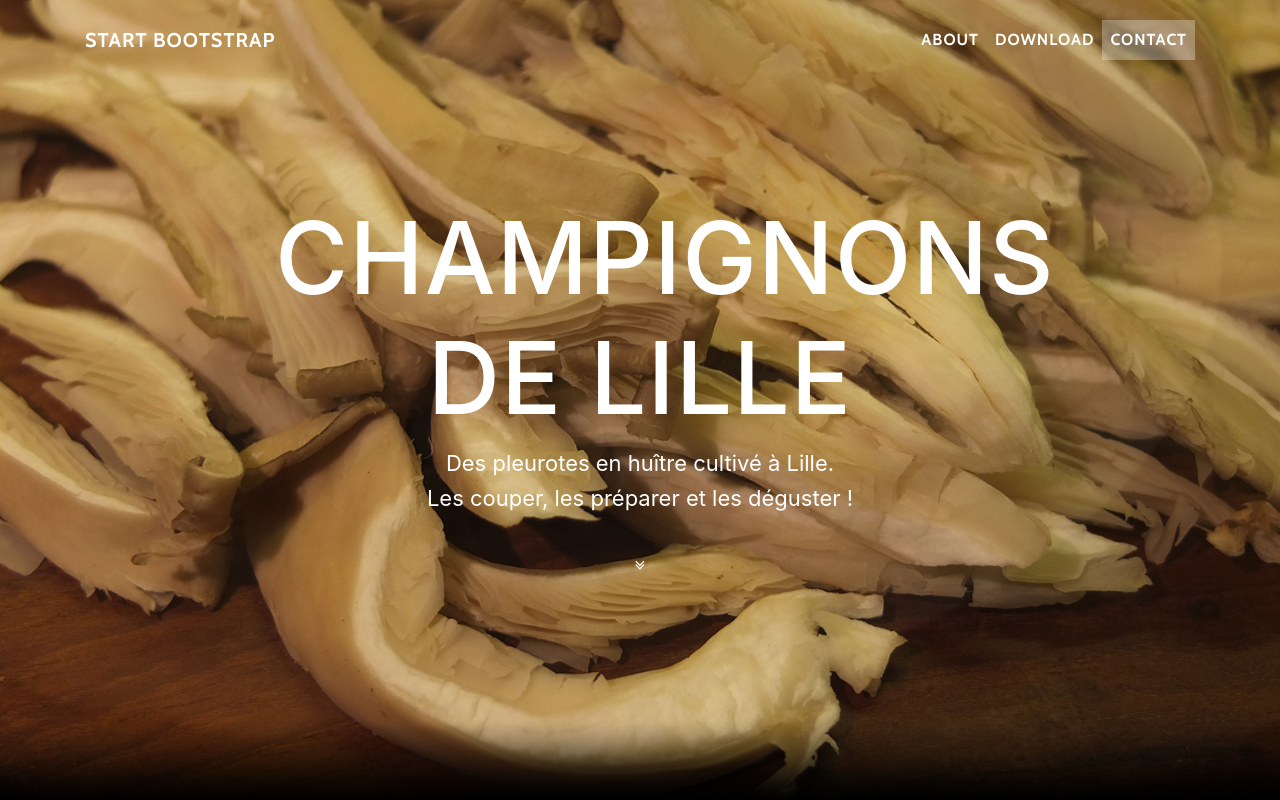
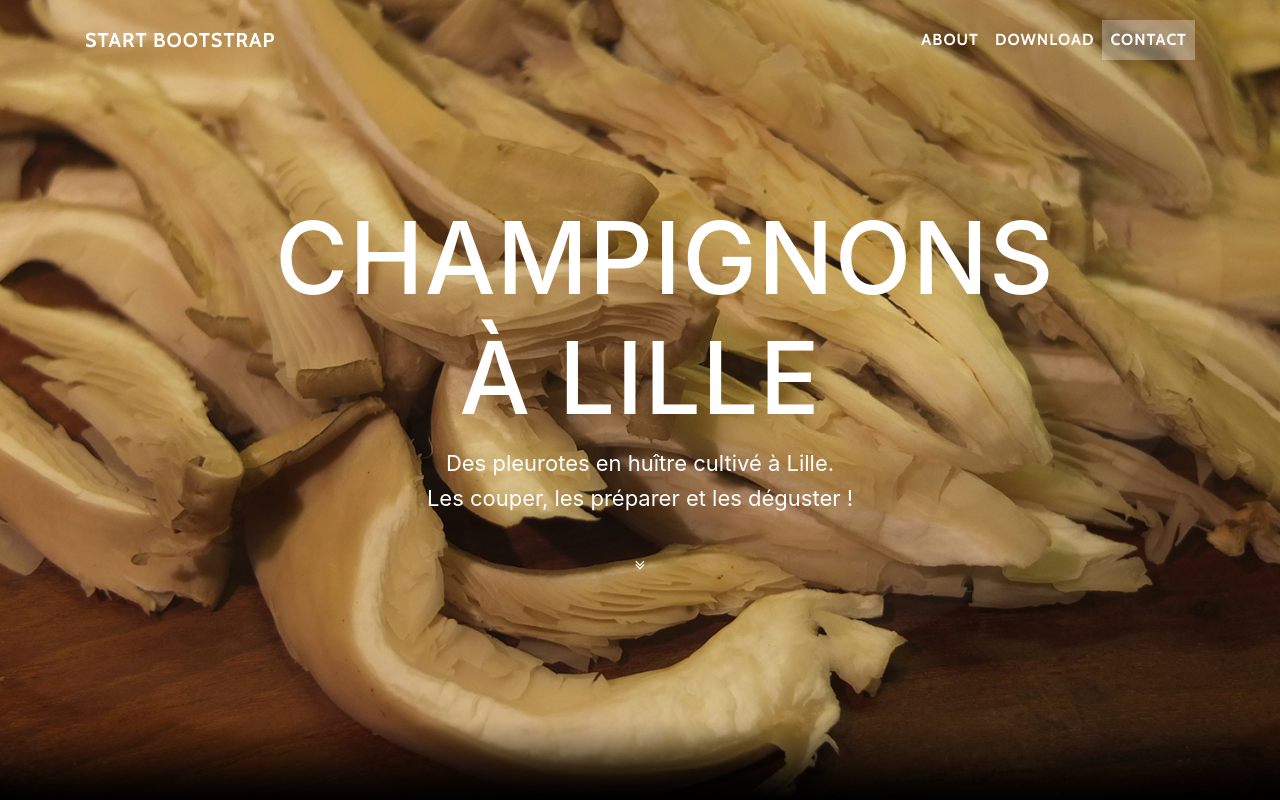
Before and after one commit to roelguldemond/c-de-lille, a website with bundled scripts: page index.html in a window 1280 px wide. Shown: the top 800 px of the page. Built offline with nearby package versions, Linux system fonts and the light colour scheme; files whose address does not match are found by name.

Commit message:
Update index.html

```diff
--- a/index.html
+++ b/index.html
@@ -55,7 +55,7 @@
         <div class="container">
           <div class="row">
             <div class="col-lg-8 mx-auto">
-              <h1 class="brand-heading">Champignons de Lille</h1>
+              <h1 class="brand-heading">Champignons à Lille</h1>
                            <p class="intro-text">Des pleurotes en huître cultivé à Lille.
                 <br>Les couper, les préparer et les déguster !</p>
               <a href="#about" class="btn btn-circle js-scroll-trigger">
```
